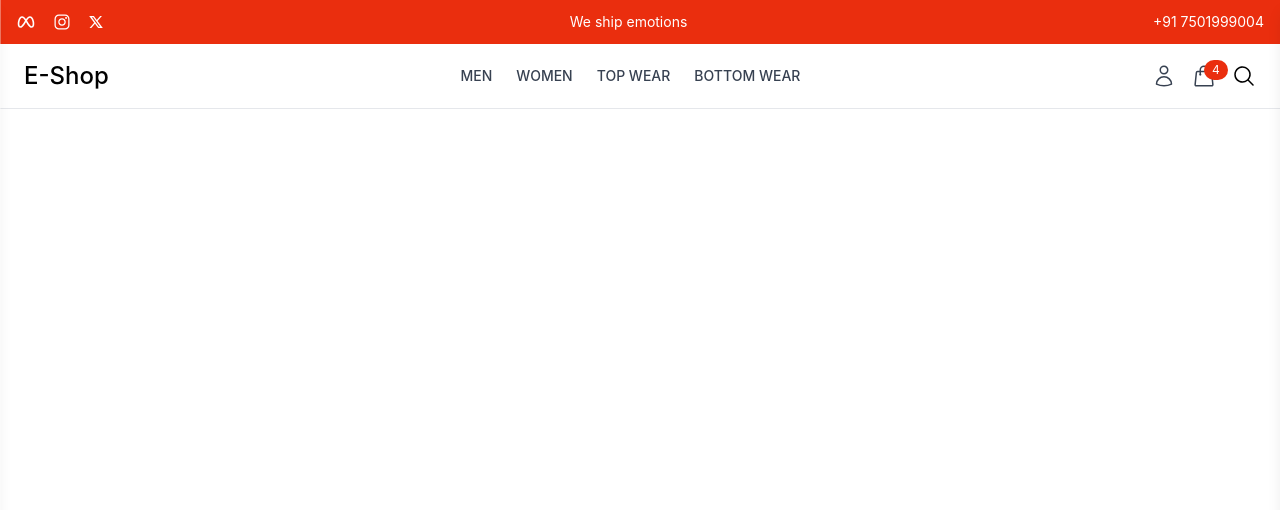
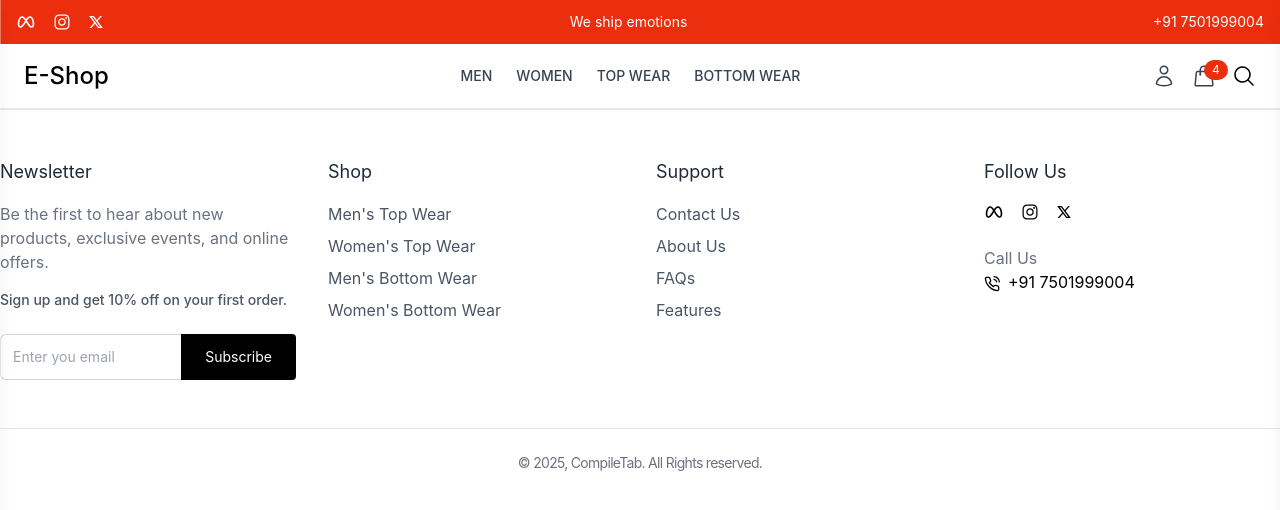
Before and after one commit to RahulVerma1441/E-Shop, a React (Vite) app in the folder frontend/: page / in a window 1280 px wide. Shown: the top 510 px of the page. Built offline with nearby package versions, Linux system fonts and the light colour scheme.

Commit message:
added footer section

```diff
--- /dev/null
+++ b/frontend/src/components/Common/Footer.jsx
@@ -0,0 +1,103 @@
+import React from 'react'
+import { IoLogoInstagram } from 'react-icons/io'
+import { RiTwitterXLine } from 'react-icons/ri'
+import { TbBrandMeta } from 'react-icons/tb'
+import {FiPhoneCall} from 'react-icons/fi'
+import { Link } from 'react-router-dom'
+
+const Footer = () => {
+  return (
+    <footer className='border-t py-12'>
+        <div className='container mx-auto grid grid-cols-1 md:grid-cols-4 px-4 gap-8 lg:px-0'>
+            <div>
+                <h3 className='text-lg text-gray-800 mb-4'>Newsletter</h3>
+                <p className='text-gray-500 mb-4'>Be the first to hear about new products, exclusive events, and online offers.</p>
+                <p className='font-medium text-sm text-gray-600 mb-6'>Sign up and get 10% off on your first order.</p>
+
+                {/* Newsletter form */}
+                <form className='flex'>
+                    <input type="email" placeholder='Enter you email' className='p-3 w-full text-sm border-t border-l border-b border-gray-300 rounded-l-md
+                    focus:outline-none focus:ring-2 focus-gray-500 transtion-all' required />
+                    <button type='submit' className='bg-black text-white px-6 py-3 text-sm rounded-r hover:bg-gray-800 transition-all'>
+                        Subscribe
+                    </button>
+                </form>
+            </div>
+
+            {/* Shops links */}
+            <div>
+                <h3 className='text-lg text-gray-800 mb-4'>Shop</h3>
+                <ul className='space-y-2 text-gray-600'>
+                    <li>
+                        <Link to="#" className="hovet:text-gray-500 transition-colors">Men's Top Wear</Link>
+                    </li>
+                    <li>
+                        <Link to="#" className="hovet:text-gray-500 transition-colors">Women's Top Wear</Link>
+                    </li>
+                    <li>
+                        <Link to="#" className="hovet:text-gray-500 transition-colors">Men's Bottom Wear</Link>
+                    </li>
+                    <li>
+                        <Link to="#" className="hovet:text-gray-500 transition-colors">Women's Bottom Wear</Link>
+                    </li>
+                </ul>
+            </div>
+
+            {/* Support links */}
+            <div>
+                <h3 className='text-lg text-gray-800 mb-4'>Support</h3>
+                <ul className='space-y-2 text-gray-600'>
+                    <li>
+                        <Link to="#" className="hovet:text-gray-500 transition-colors">Contact Us</Link>
+                    </li>
+                    <li>
+                        <Link to="#" className="hovet:text-gray-500 transition-colors">About Us</Link>
+                    </li>
+                    <li>
+                        <Link to="#" className="hovet:text-gray-500 transition-colors">FAQs</Link>
+                    </li>
+                    <li>
+                        <Link to="#" className="hovet:text-gray-500 transition-colors">Features</Link>
+                    </li>
+                </ul>
+            </div>
+
+            {/*Follow us  */}
+            <div>
+                <h3 className='text-lg text-gray-800 mb-4'>Follow Us</h3>
+                <div className='flex items-center space-x-4 mb-6'>
+                    <a href='https//www.facebook.com'
+                     target='_black'
+                     rel='noopener noreferrer'
+                     className='hover:text-gray-500'>
+                        <TbBrandMeta className='h-5 w-5'/>
+                     </a>
+                    <a href='https//ww.instagram.com'
+                     target='_black'
+                     rel='noopener noreferrer'
+                     className='hover:text-gray-500'>
+                        <IoLogoInstagram className='h-5 w-5'/>
+                     </a>
+                    <a href='https//www.x.com'
+                     target='_black'
+                     rel='noopener noreferrer'
+                     className='hover:text-gray-500'>
+                        <RiTwitterXLine className='h-4 w-4'/>
+                     </a>
+                </div>
+                <p className='text-gray-500'>Call Us</p>
+                <p>
+                    <FiPhoneCall className='inline-block mr-2'/>
+                    +91 7501999004
+                </p>
+            </div>
+        </div>
+        {/* Footer bottom */}
+        <div className='container mx-auto mt-12 px-4 lg:px-0 border-t border-gray-200 pt-6'>
+            <p className='text-gray-500 text-sm tracking-tighter text-center'>© 2025, CompileTab. All Rights reserved.</p>
+        </div>
+    </footer>
+  )
+}
+
+export default Footer
--- a/frontend/src/components/Common/Navbar.jsx
+++ b/frontend/src/components/Common/Navbar.jsx
@@ -73,6 +73,31 @@ const Navbar = () => {
                     <IoMdClose className='h-6 w-6 text-gray-600'/>
                 </button>
             </div>
+            <div className='p-4'>
+                <h2 className='text-xl font-semibold mb-4'>Menu</h2>
+                <nav className='space-y-4'>
+                    <Link to="#"
+                    onClick={toggleNavDrawer}
+                    className='block text-gray-600 hover: text-black'>
+                        Men
+                    </Link>
+                    <Link to="#"
+                    onClick={toggleNavDrawer}
+                    className='block text-gray-600 hover: text-black'>
+                        Women
+                    </Link>
+                    <Link to="#"
+                    onClick={toggleNavDrawer}
+                    className='block text-gray-600 hover: text-black'>
+                        Top Wear
+                    </Link>
+                    <Link to="#"
+                    onClick={toggleNavDrawer}
+                    className='block text-gray-600 hover: text-black'>
+                        Bottom Wear
+                    </Link>
+                </nav>
+            </div>
         </div>
     </>
   );
--- a/frontend/src/components/Layout/UserLayout.jsx
+++ b/frontend/src/components/Layout/UserLayout.jsx
@@ -1,13 +1,15 @@
 import React from 'react'
 import Header from '../Common/Header';
+import Footer from '../Common/Footer';
 const UserLayout = () => {
   return (
     <>
       {/* Header */}
       <Header/>
       {/* Main content */}
+
       {/* Footer */}
-
+      <Footer />
     </>
   );
 };
```
